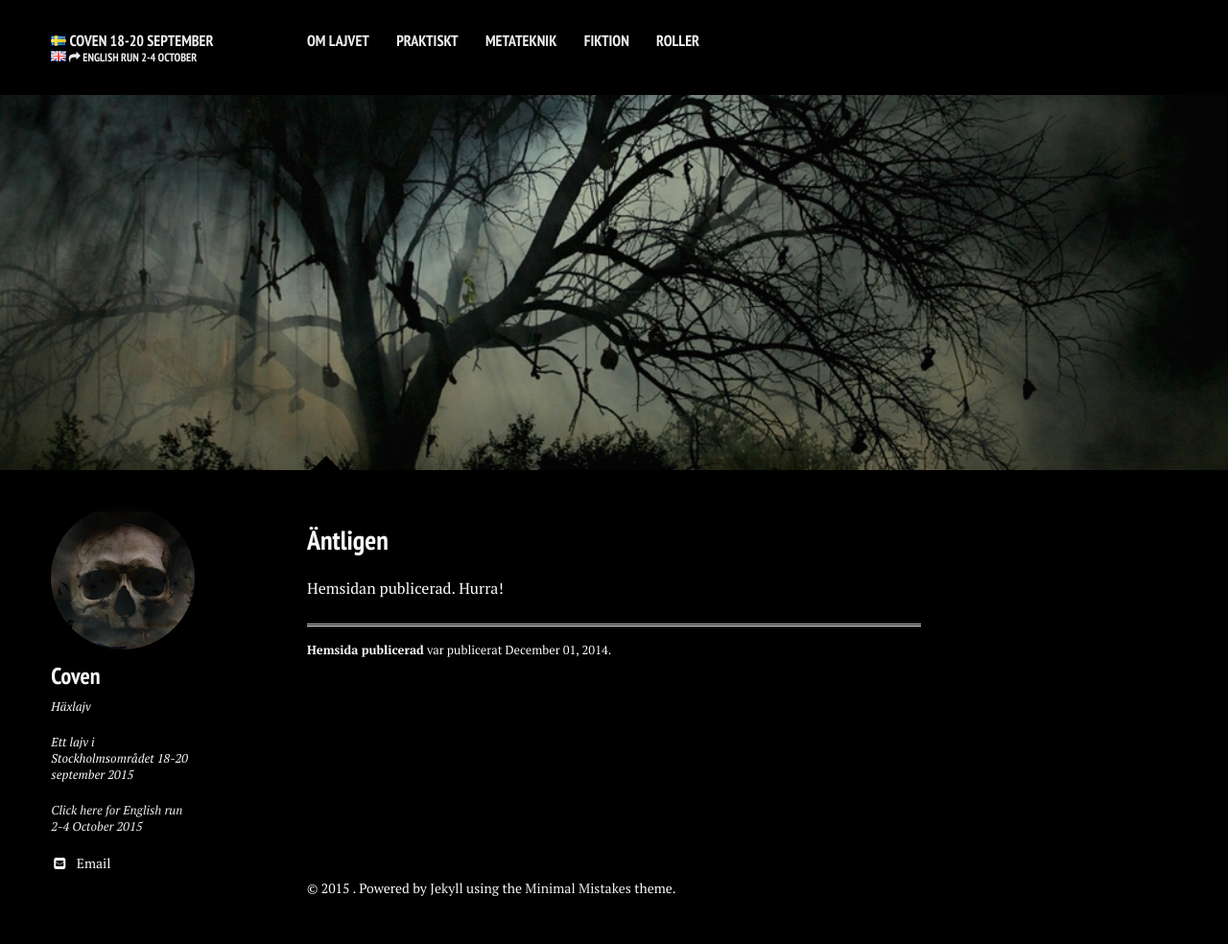
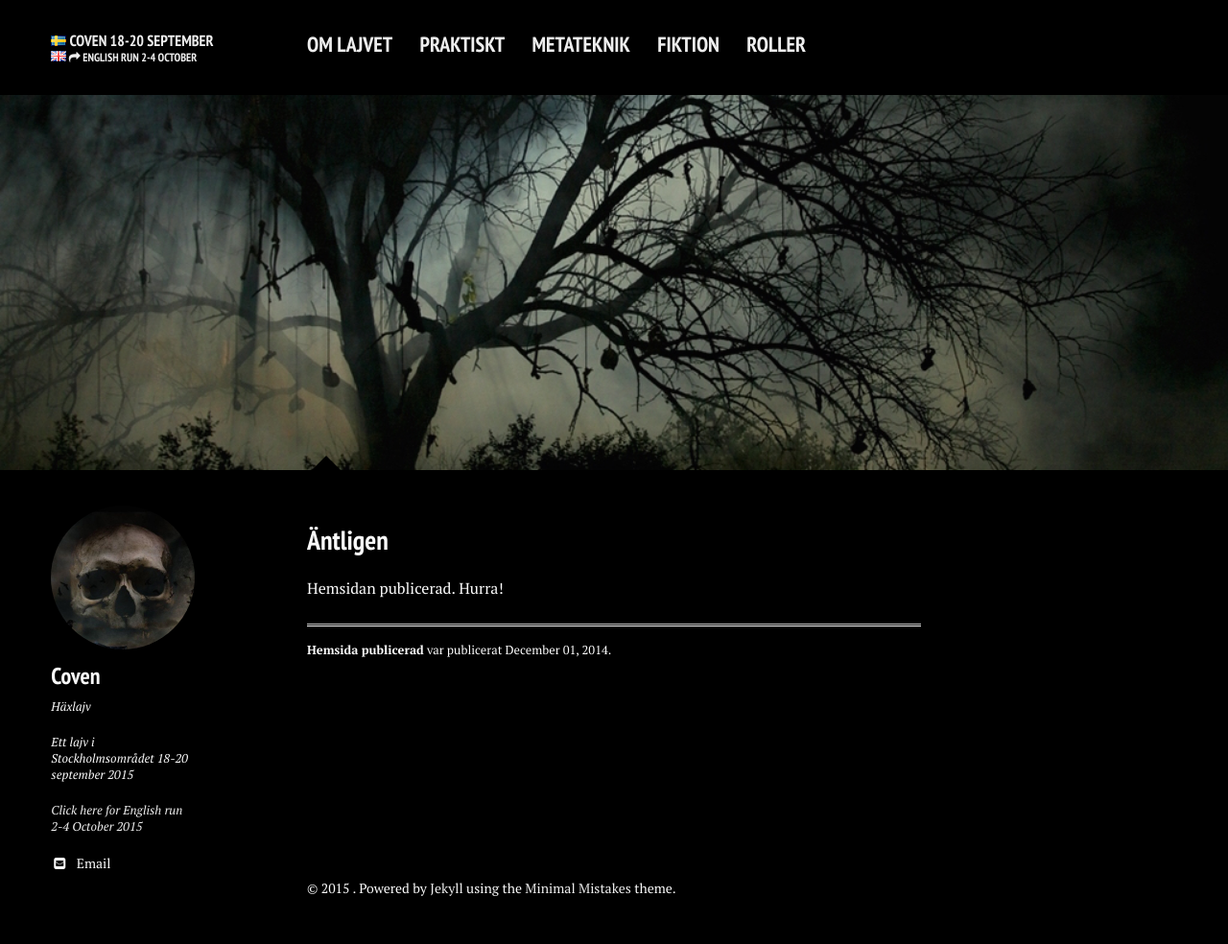
Before and after one commit to stanislavb/www.coven.nu, a Jekyll site: the page built from index.md, in a window 1280 px wide. Shown: the whole page at 96% size. Built offline with Jekyll 4.4.1, drawn with Linux system fonts in a browser that asks for light colours; nearby versions of some CDN libraries.

Commit message:
Larger menu font

```diff
--- a/_sass/page.scss
+++ b/_sass/page.scss
@@ -62,7 +62,7 @@ body {
 		list-style-type: none;
 		border-bottom: 1px solid lighten($black,80);
 		border-bottom: 1px solid fade($black,10);
-		@include font-rem(16);
+		@include font-rem(22);
 		&:last-child {
 			border-bottom: 0 solid transparent;
 		}
```
